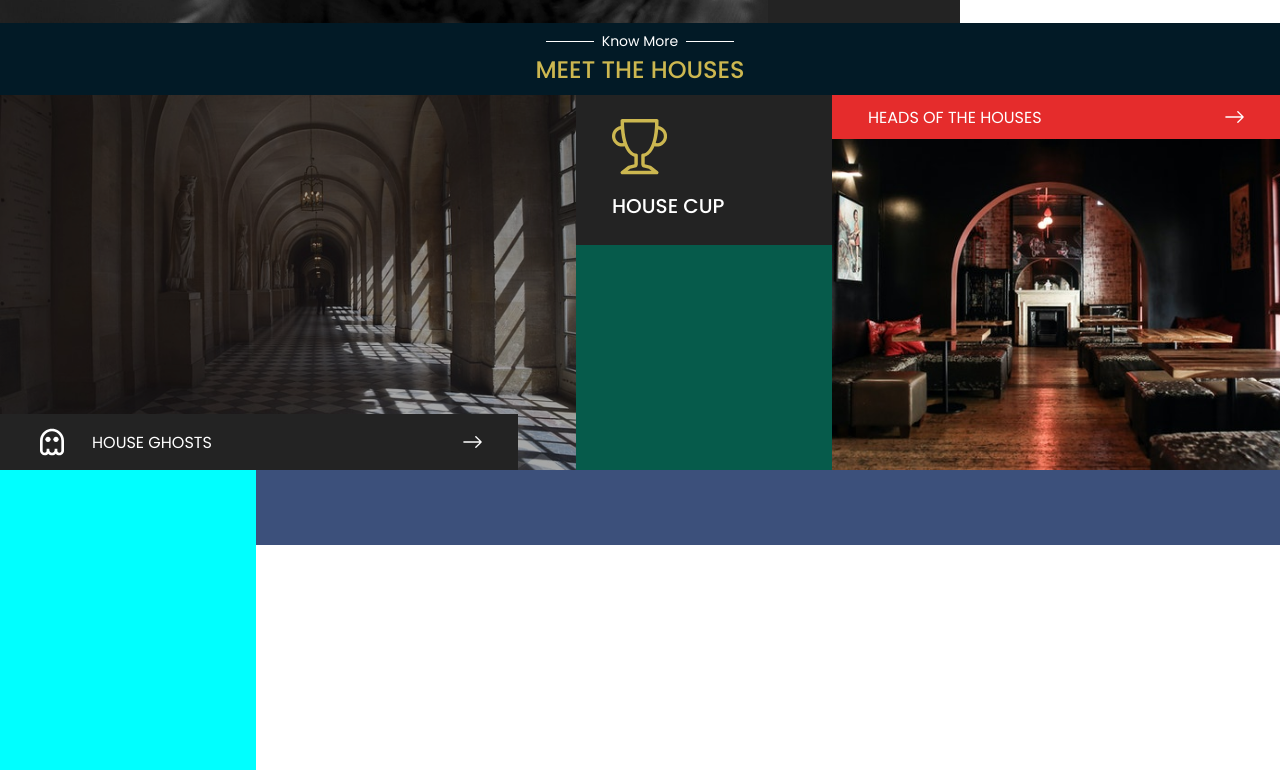
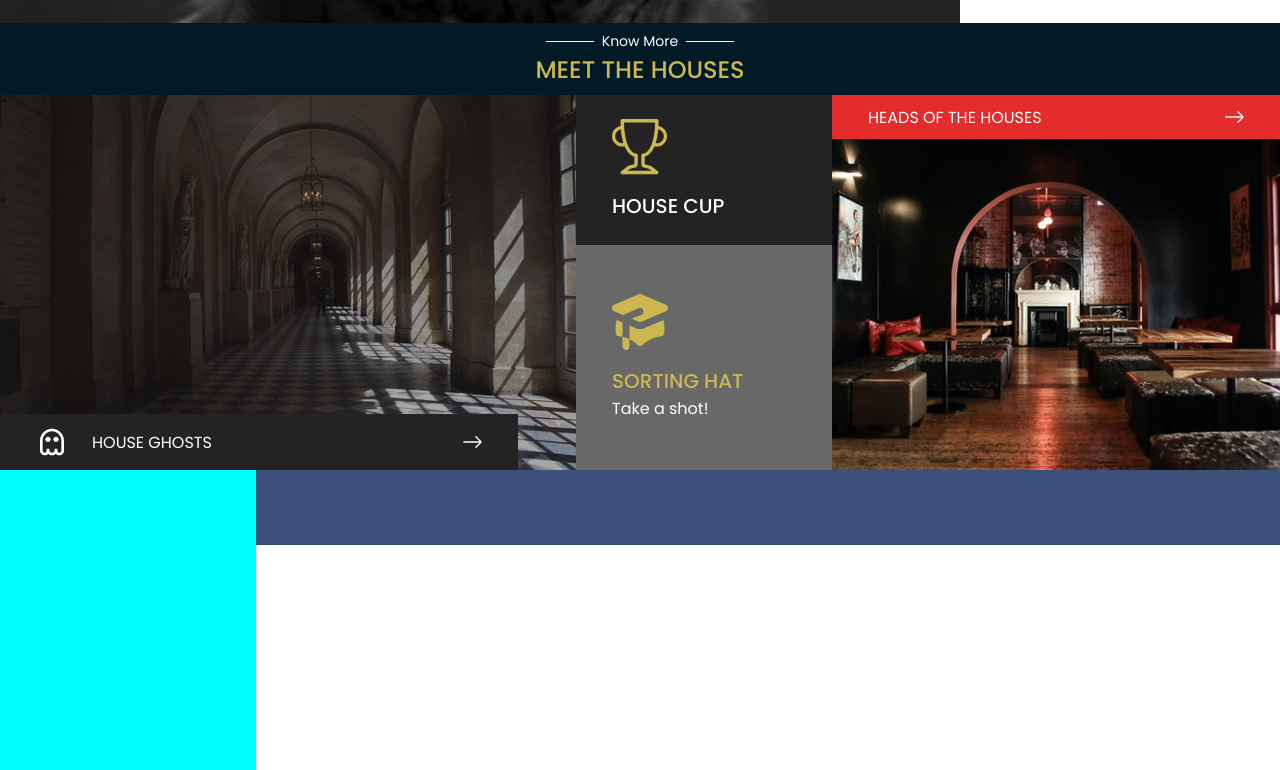
Before and after one commit to Pedro-Henrique-Ferreti/hogwarts-school, a Nuxt app: page / in a window 1280 px wide. Shown: the part 1599-2369 px from the top of the page. Built offline with nearby package versions, Linux system fonts and the light colour scheme; a web font is replaced by a local one.

Commit message:
Created the card Sorting Hat

```diff
--- a/components/SectionHousesCardHouseCup.vue
+++ b/components/SectionHousesCardHouseCup.vue
@@ -41,7 +41,8 @@ export default {
   @media (min-width: $large-tablet-portrait-up) {
     display: flex;
     align-items: center;
-    padding: 0 $spacing__desktop;
+    padding-left: $spacing__desktop;
+    padding-right: $spacing__desktop;
     &__content {
       flex-direction: column;
       align-items: flex-start;
--- a/components/SectionHousesCardSortingHat.vue
+++ b/components/SectionHousesCardSortingHat.vue
@@ -1,17 +1,65 @@
 <template>
-  <div class="card-sorting-hat"></div>
+  <a class="card-sorting-hat" href="#">
+    <div class="card-sorting-hat__content">
+      <IconGraduation class="card-sorting-hat__icon" />
+      <div class="card-sorting-hat__title-wrapper">
+        <h3 class="card-sorting-hat__title">Sorting Hat</h3>
+        <h4 class="card-sorting-hat__subtitle">Take a shot!</h4>
+      </div>
+    </div>
+  </a>
 </template>
 
 <script>
+import IconGraduation from '@/assets/images/icons/Graduation.vue';
+
 export default {
   name: 'SectionHousesCardSortingHat',
+  components: {
+    IconGraduation,
+  },
 };
 </script>
 
 <style lang="scss" scoped>
 .card-sorting-hat {
-  background-color: $green-1;
-  width: 100%;
-  min-height: 150px;
+  display: block;
+  padding: $spacing__mobile;
+  background-color: $gray-1;
+  &__content {
+    display: flex;
+    gap: 16px;
+    align-items: center;
+  }
+  &__title-wrapper {
+    display: flex;
+    flex-direction: column;
+  }
+  &__title {
+    color: $golden-1;
+    font-size: 20px;
+    font-weight: $font-medium;
+    text-transform: uppercase;
+  }
+  &__subtitle {
+    color: $white;
+  }
+  &__icon {
+    fill: $golden-1;
+    height: 48px;
+  }
+  @media (min-width: $large-tablet-portrait-up) {
+    display: flex;
+    align-items: center;
+    padding-left: $spacing__desktop;
+    padding-right: $spacing__desktop;
+    &__content {
+      flex-direction: column;
+      align-items: flex-start;
+    }
+    &__icon {
+      height: 56px;
+    }
+  }
 }
 </style>
```
